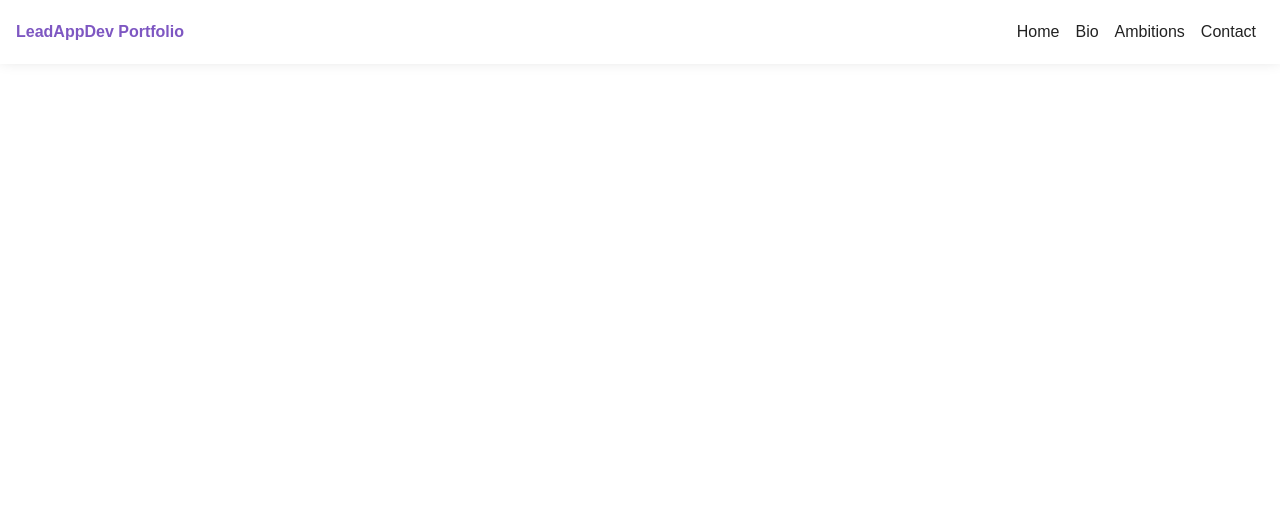
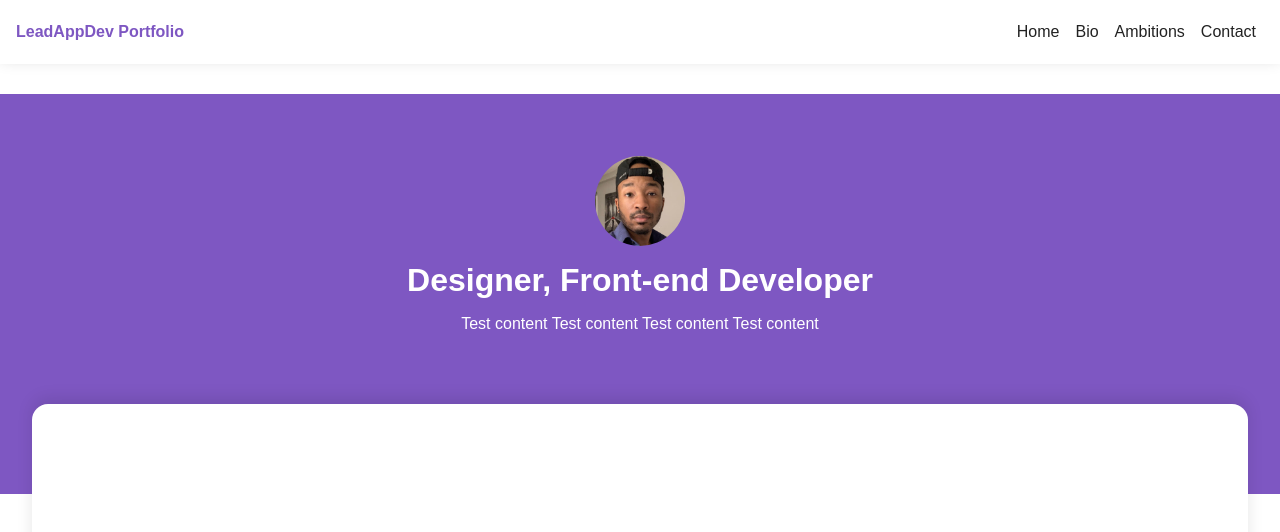
Before and after one commit to LeadAppDev/frontend-portfolio, a React app in the folder app/: page / in a window 1280 px wide. Shown: the top 532 px of the page. Built offline with nearby package versions, Linux system fonts and the light colour scheme.

Commit message:
Adding home view content

```diff
--- a/app/package.json
+++ b/app/package.json
@@ -23,11 +23,13 @@
     "@babel/preset-react": "^7.10.1",
     "babel-loader": "^8.1.0",
     "css-loader": "^3.5.3",
+    "file-loader": "^6.0.0",
     "html-loader": "^1.1.0",
     "html-webpack-plugin": "^4.3.0",
     "sass": "^1.26.7",
     "sass-loader": "^8.0.2",
     "style-loader": "^1.2.1",
+    "url-loader": "^4.1.0",
     "webpack": "^4.43.0",
     "webpack-cli": "^3.3.11",
     "webpack-dev-server": "^3.11.0"
--- a/app/src/App.jsx
+++ b/app/src/App.jsx
@@ -1,11 +1,14 @@
 import React from 'react';
 import './App.scss';
 
+// Imported components and views
 import Navbar from './components/Navbar';
+import Home from './views/Home';
 
 const App = () => (
 	<div className='app'>
-		<Navbar/>
+		<Navbar />
+		<Home />
 	</div>
 );
 
--- a/app/src/components/Navbar.jsx
+++ b/app/src/components/Navbar.jsx
@@ -14,6 +14,6 @@ const Navbar = () => (
 				</ul>
 			</div>
 	</div>
-)
+);
 
 export default Navbar;
--- a/app/src/components/Navbar.scss
+++ b/app/src/components/Navbar.scss
@@ -2,7 +2,9 @@
 	background: #fff;
 	box-shadow: 0 -6px 16px rgba($color: #000, $alpha: 0.2);
 	height: 64px;
+	position: relative;
 	width: 100%;
+	z-index: 99;
 
 	&__content {
 		align-items: center;
--- /dev/null
+++ b/app/src/views/Home.jsx
@@ -0,0 +1,21 @@
+import React from 'react';
+import './Home.scss';
+import porfileImg from '../assets/profile_img.jpg';
+
+const Home = () => (
+  <div className='homeView'>
+    <div className='homeView__banner'>
+      <img className='homeView__banner__profileImg' src={porfileImg} />
+      <h1>Designer, Front-end Developer</h1>
+      <p>Test content Test content Test content Test content </p>
+    </div>
+
+    <div className='homeView__aboutMe'>
+      <div className='homeView__aboutMe__content'>
+
+      </div>
+    </div>
+  </div>
+);
+
+export default Home;
--- /dev/null
+++ b/app/src/views/Home.scss
@@ -0,0 +1,55 @@
+.homeView {
+  background: #fff;
+  height: 100px;
+  position: relative;
+  width: 100%;
+  z-index: 98;
+
+  &__banner {
+    align-items: center;
+    background: #7e57c2;
+    display: flex;
+    flex-direction: column;
+    height: 300px;
+    justify-content: center;
+    position: relative;
+    padding-bottom: 100px;
+    text-align: center;
+    top: 30px;
+
+    &__profileImg {
+      height: 90px;
+      width: 90px;
+      border-radius: 50%;
+    }
+    & > h1, p {
+      color: #fff;
+      margin: 0;
+    }
+    & > *:nth-child(2) {
+      margin-top: 1rem;
+    }
+    & > *:nth-child(3) {
+      margin-top: 1rem;
+    }
+  }
+
+  &__aboutMe {
+    display: flex;
+    justify-content: center;
+    height: 100px;
+    width: 100%;
+    position: relative;
+    top: -70px;
+    z-index: 99;
+
+    &__content {
+      background: #fff;
+      box-shadow: 0 -6px 16px rgba($color: #000, $alpha: 0.1);
+      border-radius: 1rem;
+      height: 400px;
+      margin-top: 10px;
+      width: 95%;
+    }
+  }
+}
--- a/app/webpack.config.js
+++ b/app/webpack.config.js
@@ -21,6 +21,10 @@ module.exports = {
 			{
 				test: /\.s[ac]ss$/,
 				use: [ 'style-loader', 'css-loader', 'sass-loader']
+			},
+			{
+				test: /\.(jpg|png)$/,
+				use: 'file-loader'
 			}
 		]
 	},
```
Also changed, not shown: app/dist/build.js, app/src/assets/profile_img.jpg (added), 1 other file (tests, documents, lock files or other folders).
